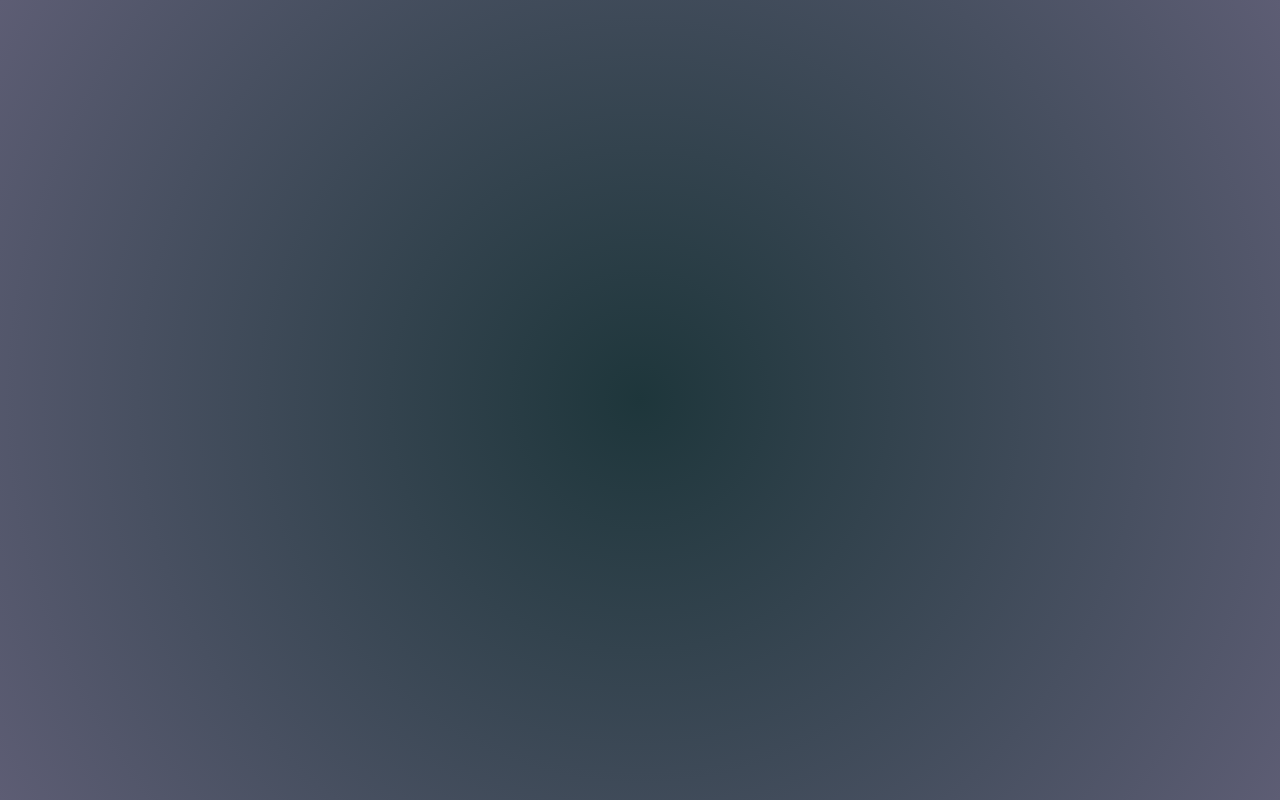
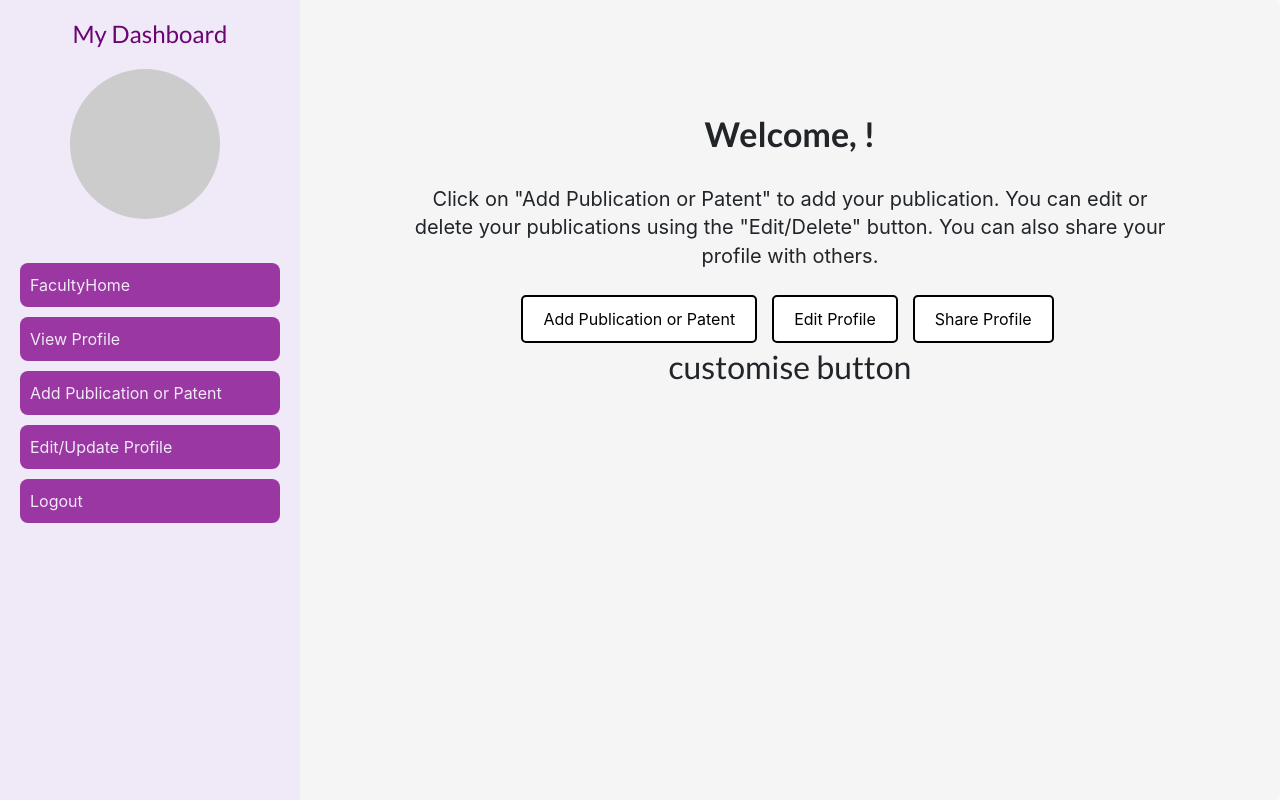
Before and after one commit to Khanshujaath007/fdms-frontend, a React (Create React App) app: page /faculty/home in a window 1280 px wide. Before the commit this address had no page. Built offline with nearby package versions, Linux system fonts and the light colour scheme; no server answers.

Commit message:
added basic home page for faculty

```diff
--- a/src/App.css
+++ b/src/App.css
@@ -1,6 +1,6 @@
 .App {
   text-align: left;
-  height: 100vh;
+  height: auto ;
 }
 
 
--- a/src/App.js
+++ b/src/App.js
@@ -6,6 +6,7 @@ import AdminPanel from "./components/Dashboard/AdminPanel";
 import FacultyPannel from "./components/Dashboard/FacultyPannel";
 import Signup from "./components/SignupForm/Signup";
 import FacultyViewProfile from "./components/Dashboard/FacultyViewProfile/FacultyViewProfile";
+import FacultyHomePage from "./components/Dashboard/FacultyHomePage.js/FacultyHomePage";
 
 function App() {
   return (
@@ -16,6 +17,7 @@ function App() {
           <Route path="/login" element={<Login />}></Route>
           <Route path="/signup" element={<Signup />}></Route>
           <Route path="/faculty" element={<FacultyPannel />}></Route>
+          <Route path="/faculty/home" element={<FacultyHomePage />}></Route>
           <Route path="/faculty/view-profile" element={<FacultyViewProfile />}></Route>
           <Route
             path="/admin-dashboard/:userId"
--- /dev/null
+++ b/src/components/Dashboard/FacultyHomePage.js/FacultyHomePage.css
@@ -0,0 +1,70 @@
+.faculty-home-page {
+  text-align: center;
+  background-color: #f5f5f5;
+  border-radius: 10px;
+  box-shadow: 0px 0px 10px rgba(0, 0, 0, 0.1);
+  height: 100vh;
+}
+
+.home-title {
+  font-size: 34px;
+  font-weight: bold;
+  margin-bottom: 10px;
+}
+
+.home-details {
+  font-size: 16px;
+  margin-bottom: 20px;
+}
+
+.link {
+  display: inline-block !important;
+  margin: 5px;
+  padding: 10px 20px;
+  background-color: #007bff;
+  color: #fff;
+  text-decoration: none;
+  border-radius: 5px;
+  text-decoration: none !important;
+}
+
+
+.link:hover {
+  background-color: gray;
+}
+
+.faculty-home-page {
+  display: flex;
+}
+
+.home-content {
+  flex: 1;
+  padding: 20px;
+  height: auto;
+}
+
+.home-title {
+  margin-top: 10% !important;
+  font-size: 34px;
+  margin-bottom: 10px;
+}
+
+.home-details {
+  padding: 0 10%;
+  margin-top: 30px !important;
+  font-size: 20px;
+  margin-bottom: 20px;
+}
+
+.link {
+  display: inline-block;
+  margin-right: 10px;
+  text-decoration: none;
+  background-color: white;
+  color: black;
+  border: 2px solid black;
+}
+
+.link:hover {
+  text-decoration: underline;
+}
--- /dev/null
+++ b/src/components/Dashboard/FacultyHomePage.js/FacultyHomePage.js
@@ -0,0 +1,60 @@
+import React, { useState, useEffect } from "react";
+import { useParams } from "react-router";
+import LeftMenu from "../LeftMenu";
+import { Link } from "react-router-dom";
+import "./FacultyHomePage.css";
+import menuItems from "../menuItems";
+
+const FacultyHomePage = () => {
+  const { userId } = useParams();
+  const [userData, setUserData] = useState({});
+  const [firstName, setFirstName] = useState("");
+
+  useEffect(() => {
+    const fetchUserProfile = async () => {
+      try {
+        const response = await fetch(`http://localhost:5500/profile/${userId}`);
+        if (response.ok) {
+          const data = await response.json();
+          setFirstName(data.userData.firstName);
+          setUserData(data.userData);
+        } else {
+          console.log("Error fetching user profile data");
+        }
+      } catch (error) {
+        console.error("Error fetching user profile data:", error);
+      }
+    };
+    fetchUserProfile();
+  }, [userId]);
+
+  return (
+    <div className="faculty-home-page">
+      <LeftMenu
+        dashboardTitle="My Dashboard"
+        user={{ name: firstName, email: userData.email }}
+        menuItems={menuItems}
+      />
+      <div className="home-content">
+        <h1 className="home-title">Welcome, {firstName}!</h1>
+        <p className="home-details">
+          Click on "Add Publication or Patent" to add your publication. You can
+          edit or delete your publications using the "Edit/Delete" button. You
+          can also share your profile with others.
+        </p>
+        <Link className="link" to="/faculty/add-publication">
+          Add Publication or Patent
+        </Link>
+        <Link className="link" to={`/faculty/edit-profile/${userId}`}>
+          Edit Profile
+        </Link>
+        <Link className="link" to={`/share-profile/${userId}`}>
+          Share Profile
+        </Link>
+        <h2>customise button</h2>
+      </div>
+    </div>
+  );
+};
+
+export default FacultyHomePage;
--- a/src/components/Dashboard/LeftMenu.css
+++ b/src/components/Dashboard/LeftMenu.css
@@ -4,7 +4,8 @@
   background-color: #f0e9f8; /* Lavender background color */
   padding: 20px;
   width: 300px;
-  position: relative; /* Add relative positioning to the parent */
+  position: relative;
+  height: auto;
 }
 
 .menu-header {
@@ -29,7 +30,7 @@
 
 /* Buttons for the menu items */
 .left-menu button {
-   background-color: #9b37a2;
+   background-color: #9b37a2 !important;
   color: #f0e9f8;
   border: none;
   padding: 10px;
@@ -41,7 +42,7 @@
 }
 
 .left-menu button:hover {
-  background-color: #530c7e; /* Medium lavender background color on hover */
+  background-color: #530c7e !important; /* Medium lavender background color on hover */
 }
 
 .left-menu button:focus {
--- a/src/components/Dashboard/menuItems.js
+++ b/src/components/Dashboard/menuItems.js
@@ -1,7 +1,7 @@
 import SelectFields from "./SelectFields";
 
 const menuItems = [
-    { label: "Home", to: "/faculty/home" },
+    { label: "FacultyHome", to: "/faculty/home" },
     { label: "View Profile", to: "/faculty/view-profile", component: SelectFields},
     { label: "Add Publication or Patent", to: "/faculty/add-publication" },
     { label: "Edit/Update Profile", to: "/faculty/edit-profile", component: SelectFields },
--- a/src/components/Footer/Footer.css
+++ b/src/components/Footer/Footer.css
@@ -6,7 +6,7 @@
     display: flex;
     justify-content: center;
     align-items: center;
-    height: 100%;
+    height: 100% !important;
   }
 
 @media screen and (max-width: 768px) {
--- a/src/components/LoginForm/Loginform.css
+++ b/src/components/LoginForm/Loginform.css
@@ -1,9 +1,9 @@
-* {
+/* * {
     margin: 0;
     padding: 0;
     box-sizing: border-box;
-    /* background-color: #E6E6FA; */
-}
+    /* background-color: #E6E6FA;
+} */
 
 .login-container {
     position: absolute;
--- a/src/components/SignupForm/Signup.css
+++ b/src/components/SignupForm/Signup.css
@@ -1,14 +1,6 @@
-body {
-  background: rgb(2, 0, 36);
-  background: radial-gradient(
-    circle,
-    rgba(2, 0, 36, 1) 0%,
-    rgba(30, 54, 59, 1) 0%,
-    rgba(93, 93, 116, 1) 100%
-  );
-}
 
-.container {
+
+.signup-container {
   display: flex !important;
   flex-direction: column;
   justify-content: center;
@@ -18,25 +10,14 @@ body {
   width: 100%;
   margin: auto;
 }
-.container > form {
+.signup-container > form {
   width: 70%;
   border: 1px solid #dfdfdf;
   padding: 20px;
   border-radius: 5px;
   background: #fff;
 }
-pre {
-  width: 70%;
-  color: #fff;
-  font-size: larger;
-}
 
-button {
-  background: #d4a3ff !important;
-}
-p {
-  color: red;
-}
 
 .error-span {
   color: crimson;
--- a/src/components/SignupForm/Signup.js
+++ b/src/components/SignupForm/Signup.js
@@ -53,7 +53,7 @@ const Signup = () => {
       {Object.keys(formErrors).length === 0 && isSubmit === true ? (
         <div className="ui message success">Signed in Successfully</div>
       ) : (
-        <div className="container">
+        <div className="signup-container">
           <form onSubmit={onSubmitHandler}>
             <h1>Sign up</h1>
             <div className="ui-divider"></div>
```
